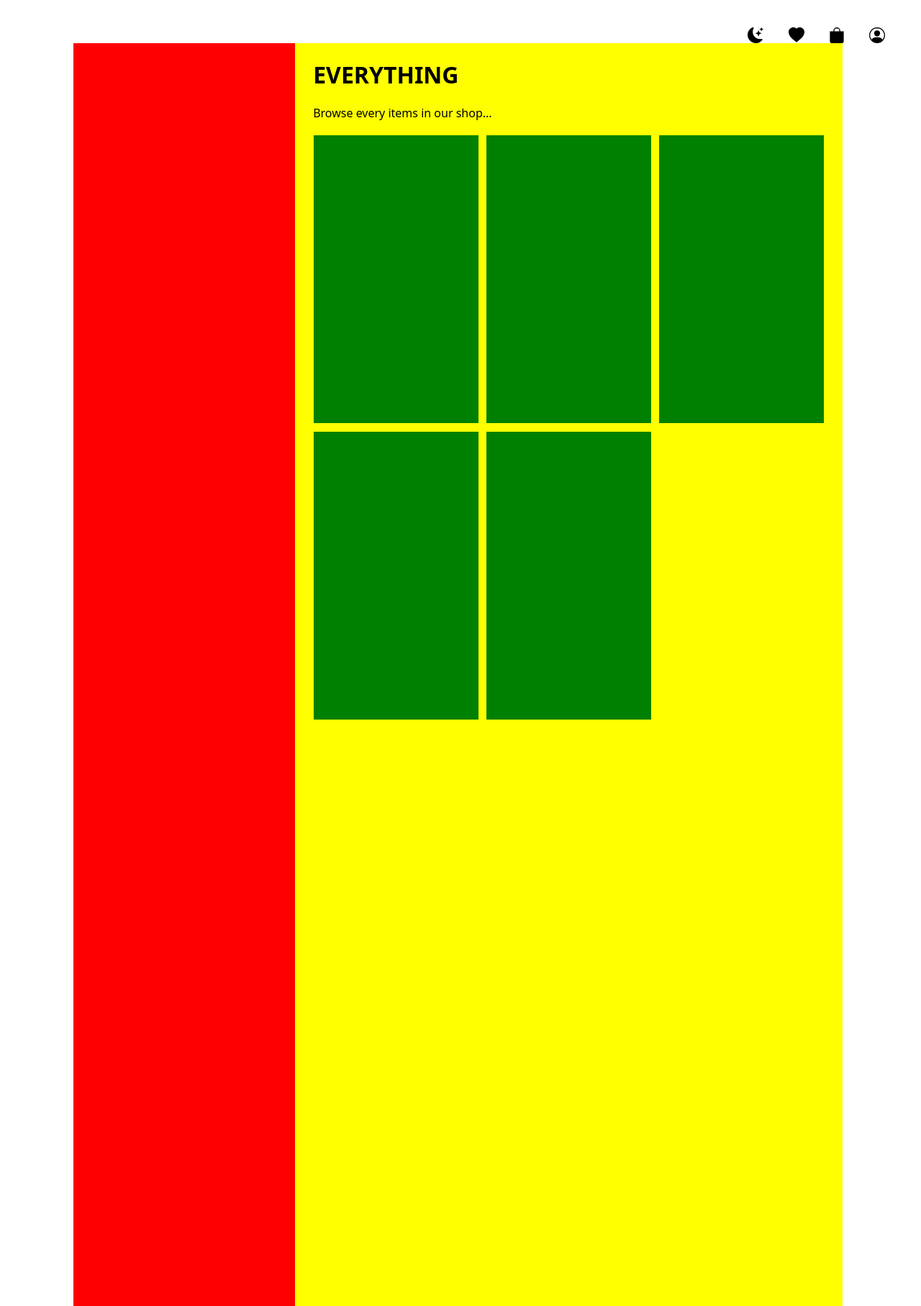
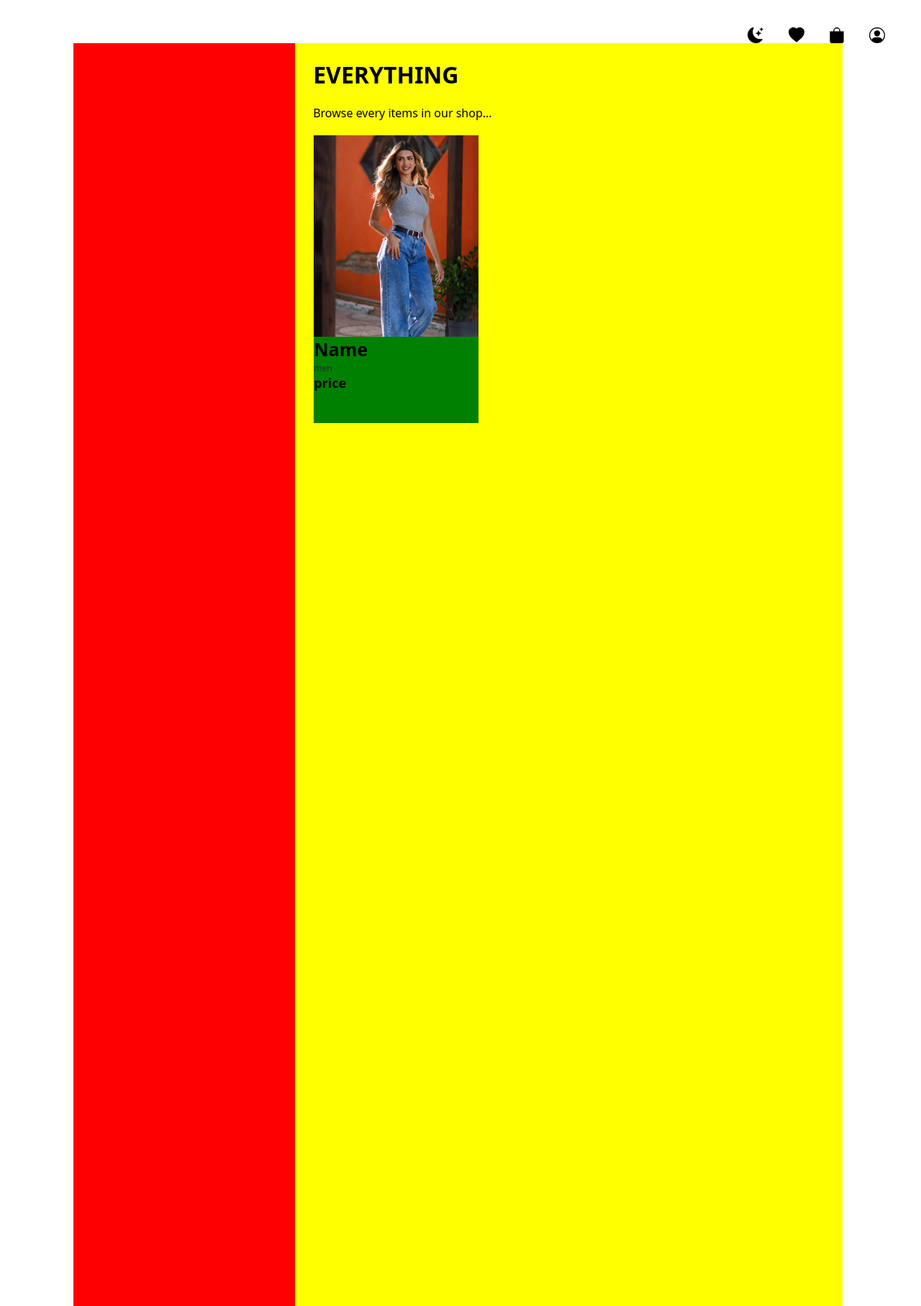
Before and after one commit to AshiniR/L1S2-Web-development-group-project, a PHP site: page /everything/everything.php in a window 1280 px wide. Shown: the part 105-1920 px from the top of the page at 72% size. Run offline with PHP 8.4, Linux system fonts and the light colour scheme.

Commit message:
test files

```diff
--- a/everything/everything.css
+++ b/everything/everything.css
@@ -51,3 +51,30 @@ span {
     display: inline-block;
     height: 50vh;
 }
+
+.items .item-box .image{
+    width: 100%;
+    height: 70%;
+    background-image: url("../images/cards/card-1.jpg");
+    background-repeat: no-repeat;
+    background-size: cover;
+}
+
+.items .item-box .name, .items .item-box .price, .items .item-box .category{
+    font-family: system-ui, -apple-system, BlinkMacSystemFont, 'Segoe UI', Roboto, Oxygen, Ubuntu, Cantarell, 'Open Sans', 'Helvetica Neue', sans-serif;
+}
+
+.items .item-box .details .name{
+    font-size: 25px;
+    font-weight: bold;
+}
+
+.items .item-box .details .price{
+    font-size: 18px;
+    font-weight: bold;
+}
+
+.items .item-box .details .category{
+    font-size: 12px;
+    color: rgb(44, 44, 44);
+}
--- a/everything/everything.php
+++ b/everything/everything.php
@@ -4,9 +4,9 @@
 <html lang="en">
 
 <head>
-    <meta charset="UTF-8">
-    <meta name="viewport" content="width=device-width, initial-scale=1.0">
-    <link rel="stylesheet" href="everything.css">
+    <meta charset="UTF-8" />
+    <meta name="viewport" content="width=device-width, initial-scale=1.0" />
+    <link rel="stylesheet" href="everything.css" />
     <title>everything</title>
 </head>
 
@@ -16,22 +16,21 @@
     </div>
 
     <div class="main-content">
-        <div class="part1">
-
-        </div>
+        <div class="part1"></div>
         <div class="part2">
             <div class="text">
                 <h1>EVERYTHING</h1>
                 <span>Browse every items in our shop...</span>
             </div>
             <div class="items">
-
-                <div class="item-box"></div>
-                <div class="item-box"></div>
-                <div class="item-box"></div>
-                <div class="item-box"></div>
-                <div class="item-box"></div>
-
+                <div class="item-box">
+                    <div class="image"></div>
+                    <div class="details">
+                        <span class="name">Name</span><br>
+                        <span class="category">men</span><br>
+                        <span class="price">price</span>
+                    </div>
+                </div>
             </div>
         </div>
     </div>
```
